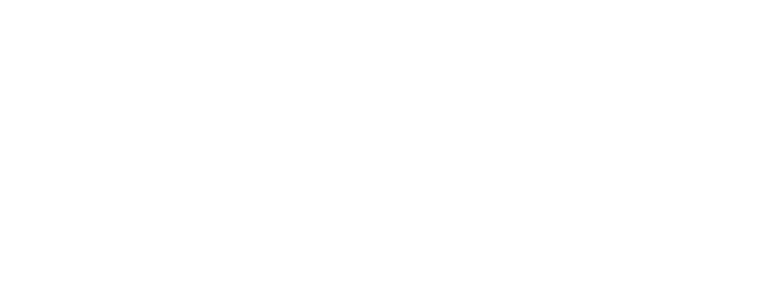
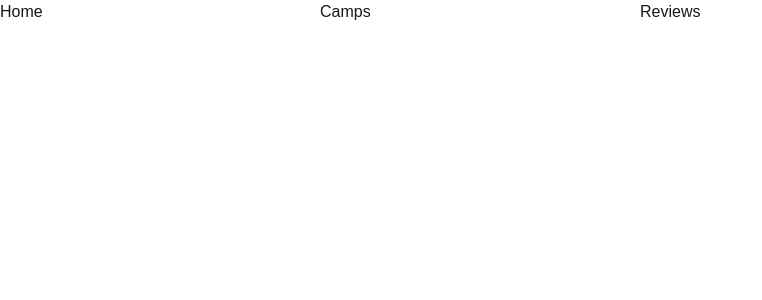
Before and after one commit to NoahNim/chloescanopy, a Next.js app: page / in a window 1280 px wide. Shown: the top 300 px of the page, without its empty margins (0-762 px from the left). Built offline with nearby package versions, Linux system fonts and the light colour scheme.

Commit message:
add basic navbar with linking

```diff
--- /dev/null
+++ b/app/components/nav/layout.tsx
@@ -0,0 +1,11 @@
+import React from "react";
+
+export default function NavLayout({
+    children,
+}: { children: React.ReactNode }) {
+    return (
+        <div>
+            {children}
+        </div>
+    )
+}
--- /dev/null
+++ b/app/components/nav/page.tsx
@@ -0,0 +1,13 @@
+import Link from "next/link"
+
+export default function Nav() {
+    return (
+        <div>
+            <ul className="flex flex-row">
+                <li className="basis-1/4"><Link href={('/')}>Home</Link></li>
+                <li className="basis-1/4">Camps</li>
+                <li className="basis-1/4">Reviews</li>
+            </ul>
+        </div>
+    )
+}
--- a/app/page.tsx
+++ b/app/page.tsx
@@ -1,6 +1,9 @@
+import NavLayout from "./components/nav/page";
+
 export default function Home() {
   return (
     <div>
+      <NavLayout />
     </div>
   );
 }
```
